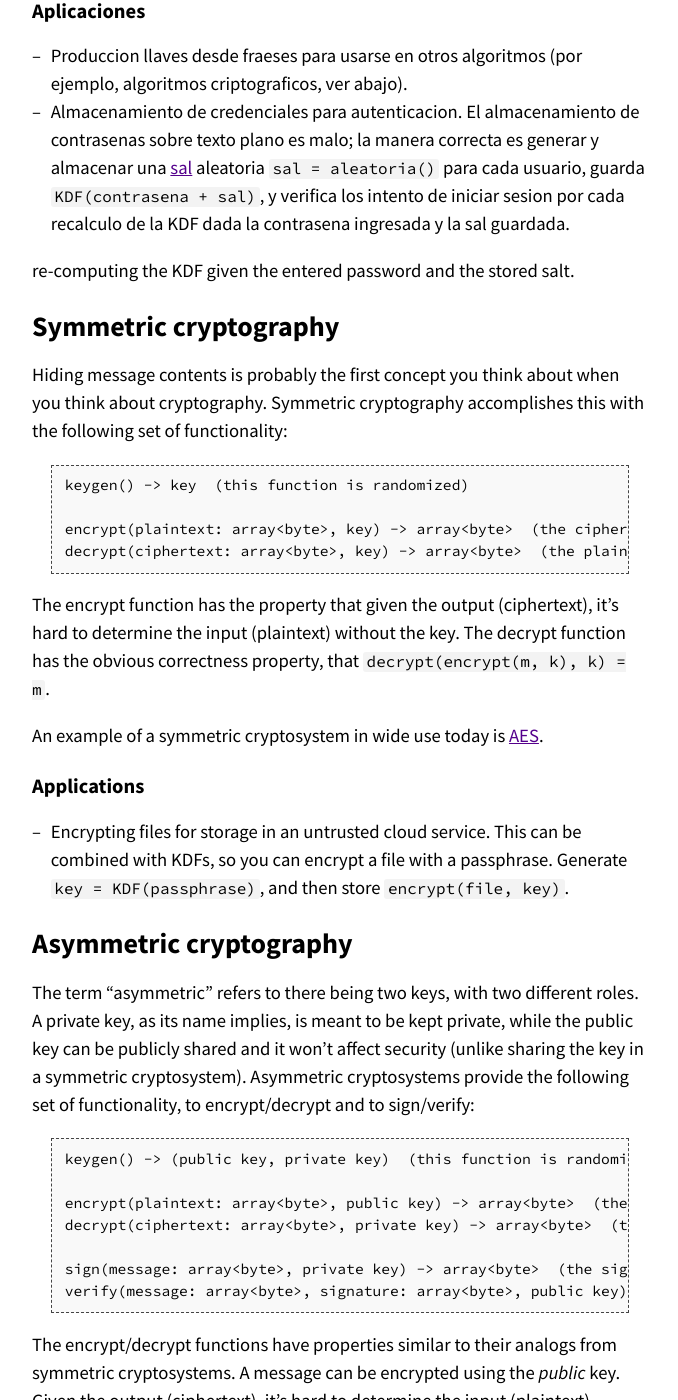
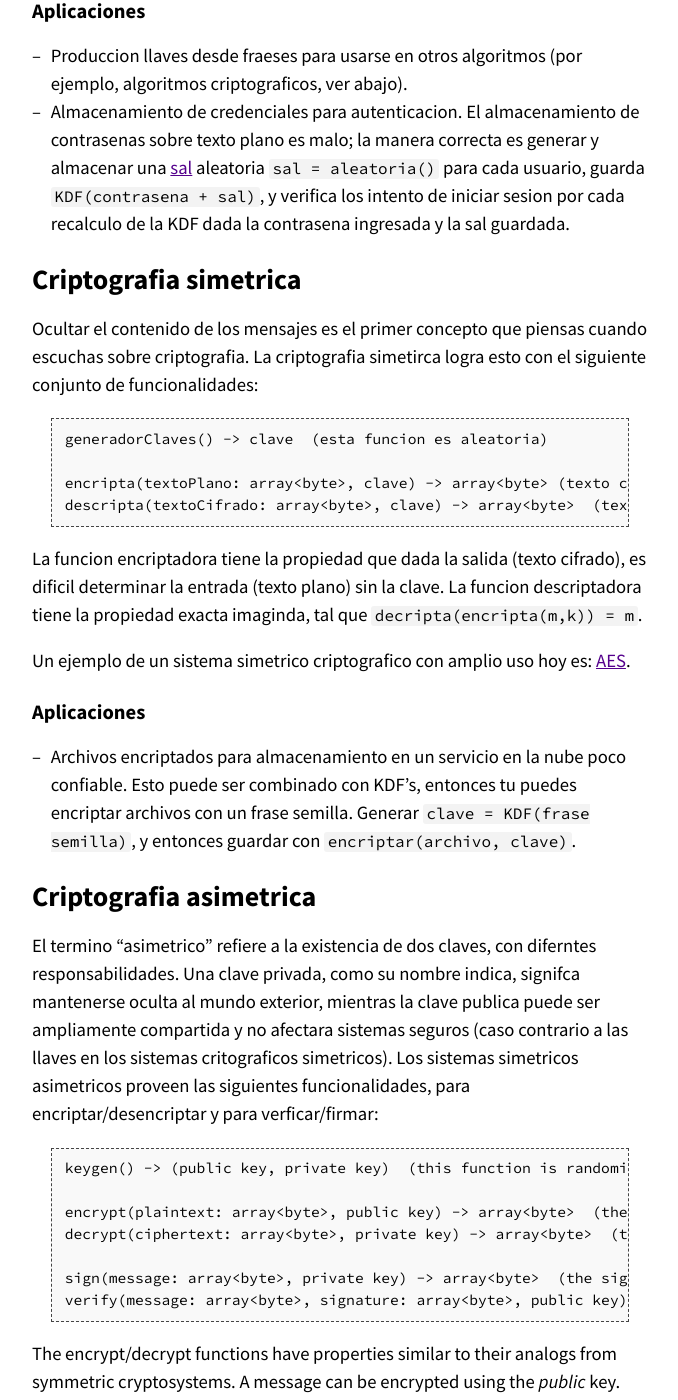
Before and after one commit to missing-semester-esp/missing-semester-esp.github.io, a Jekyll site: the page built from _2020/security-esp.md, in a window 1280 px wide and 1400 px high, scrolled down 3783 px. Shown: the whole window, without its empty margins (300-978 px from the left). Built offline with Jekyll 4.4.1, drawn with Linux system fonts in a browser that asks for light colours.

Commit message:
feat(security-page): symmetric criptography

````diff
--- a/_2020/security-esp.md
+++ b/_2020/security-esp.md
@@ -118,41 +118,34 @@ son usadas por un numero de aplicaciones, incluyendo la produccion de una salida
 y almacenar una [sal](https://en.wikipedia.org/wiki/Salt_(cryptography)) aleatoria `sal = aleatoria()` para cada usuario, guarda
 `KDF(contrasena + sal)`, y verifica los intento de iniciar sesion por cada recalculo de la KDF dada la contrasena ingresada y la sal guardada.
 
-re-computing the KDF given the entered password and the stored salt.
+# Criptografia simetrica
 
-# Symmetric cryptography
-
-Hiding message contents is probably the first concept you think about when you
-think about cryptography. Symmetric cryptography accomplishes this with the
-following set of functionality:
+Ocultar el contenido de los mensajes es el primer concepto que piensas cuando escuchas sobre criptografia. La criptografia simetirca logra
+esto con el siguiente conjunto de funcionalidades:
 
 ```
-keygen() -> key  (this function is randomized)
+generadorClaves() -> clave  (esta funcion es aleatoria)
 
-encrypt(plaintext: array<byte>, key) -> array<byte>  (the ciphertext)
-decrypt(ciphertext: array<byte>, key) -> array<byte>  (the plaintext)
+encripta(textoPlano: array<byte>, clave) -> array<byte> (texto cifrado)
+descripta(textoCifrado: array<byte>, clave) -> array<byte>  (texto plano)
 ```
 
-The encrypt function has the property that given the output (ciphertext), it's
-hard to determine the input (plaintext) without the key. The decrypt function
-has the obvious correctness property, that `decrypt(encrypt(m, k), k) = m`.
+La funcion encriptadora tiene la propiedad que dada la salida (texto cifrado), es dificil determinar la entrada (texto plano) sin la clave.
+La funcion descriptadora tiene la propiedad exacta imaginda, tal que `decripta(encripta(m,k)) = m`.
 
-An example of a symmetric cryptosystem in wide use today is
-[AES](https://en.wikipedia.org/wiki/Advanced_Encryption_Standard).
+Un ejemplo de un sistema simetrico criptografico con amplio uso hoy es: [AES](https://en.wikipedia.org/wiki/Advanced_Encryption_Standard).
 
-## Applications
+## Aplicaciones
 
-- Encrypting files for storage in an untrusted cloud service. This can be
-combined with KDFs, so you can encrypt a file with a passphrase. Generate `key
-= KDF(passphrase)`, and then store `encrypt(file, key)`.
+- Archivos encriptados para almacenamiento en un servicio en la nube poco confiable. Esto puede ser combinado con KDF's, entonces tu puedes encriptar
+archivos con un frase semilla. Generar `clave = KDF(frase semilla)`, y entonces guardar con `encriptar(archivo, clave)`.
 
-# Asymmetric cryptography
+# Criptografia asimetrica
 
-The term "asymmetric" refers to there being two keys, with two different roles.
-A private key, as its name implies, is meant to be kept private, while the
-public key can be publicly shared and it won't affect security (unlike sharing
-the key in a symmetric cryptosystem). Asymmetric cryptosystems provide the
-following set of functionality, to encrypt/decrypt and to sign/verify:
+El termino "asimetrico" refiere a la existencia de dos claves, con diferntes responsabilidades. Una clave privada,
+como su nombre indica, signifca mantenerse oculta al mundo exterior, mientras la clave publica puede ser ampliamente compartida y no afectara sistemas
+seguros (caso contrario a las llaves en los sistemas critograficos simetricos). Los sistemas simetricos asimetricos proveen las siguientes funcionalidades,
+para encriptar/desencriptar y para verficar/firmar:
 
 ```
 keygen() -> (public key, private key)  (this function is randomized)
````
